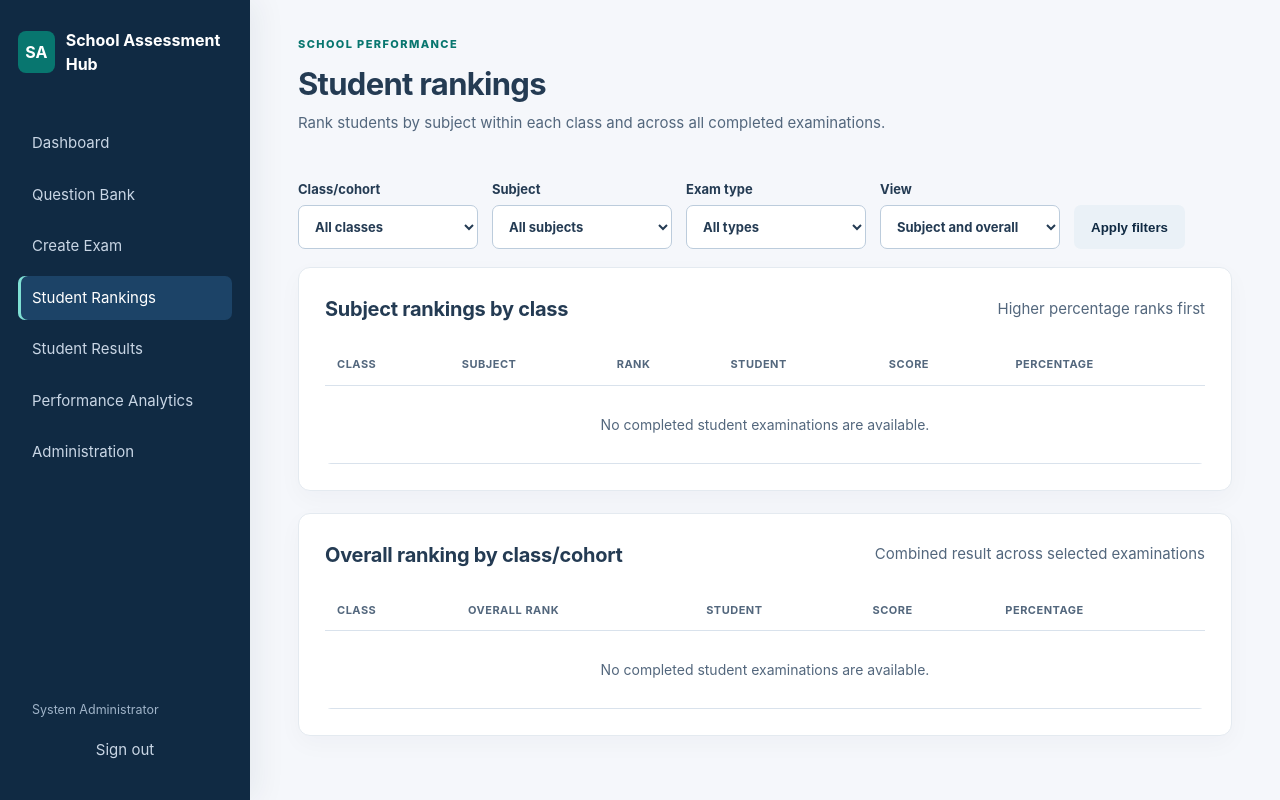
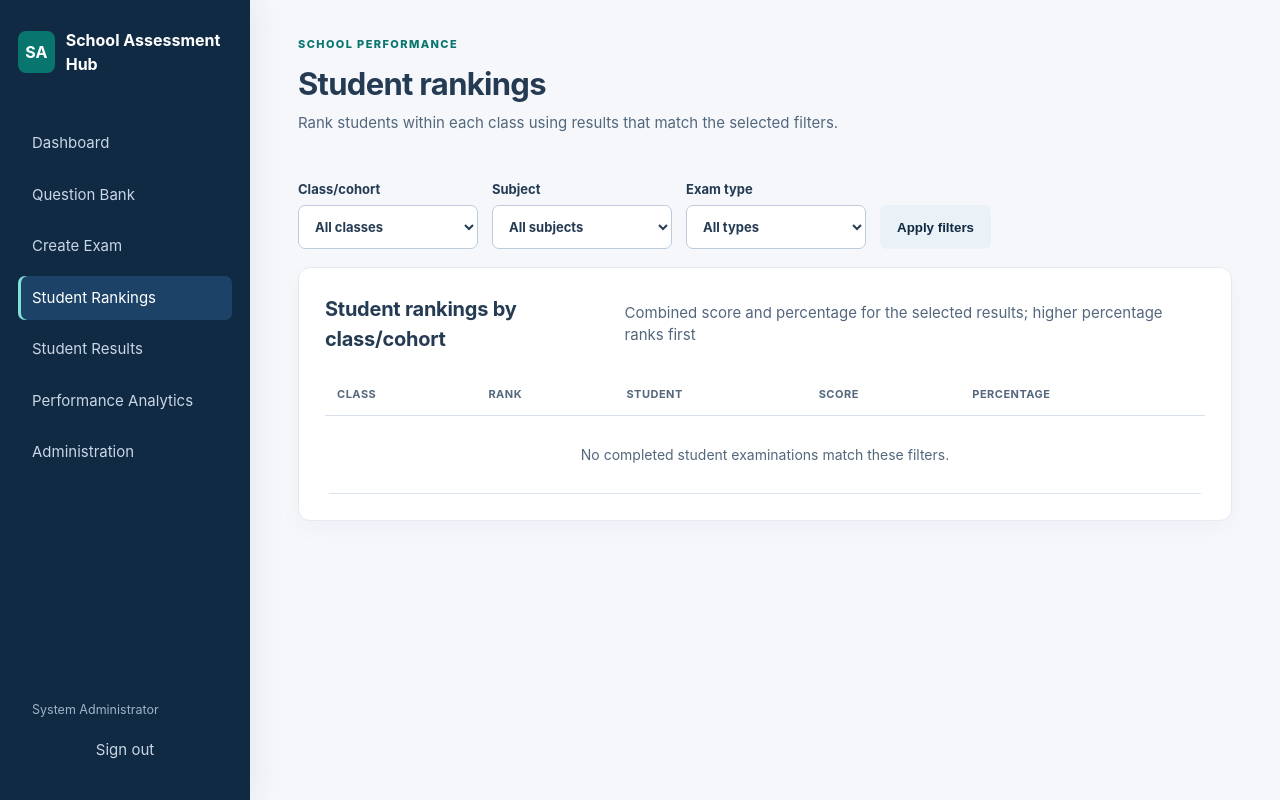
Before and after one commit to Firadwelt06/School-Assessment-Hub, a Flask app: page /rankings in a window 1280 px wide. Run offline with Flask 3, Linux system fonts and the light colour scheme; the visitor is signed in with stand-in values (Sample User, id 1); data comes from the database, SQL or seed files in the repository; data that the repository does not hold is empty.

Commit message:
feat: enhance student rankings and results filtering, update UI elements, and improve documentation

```diff
--- a/app.py
+++ b/app.py
@@ -625,7 +625,7 @@ def class_arm_options():
 
 
 def class_matches(value, selected):
-    return not selected or value == selected or class_group(value) == class_group(selected)
+    return not selected or value == selected or class_group(value) == selected
 
 
 def normalized_name(value):
@@ -896,7 +896,6 @@ def ranking_tables():
     class_filter = request.args.get("class_name", "").strip()
     subject_filter = request.args.get("subject", "").strip()
     exam_type_filter = request.args.get("exam_type", "").strip()
-    ranking_scope = request.args.get("scope", "all")
     rows = [
         {**dict(row), "class_group": class_group(row["class_name"])}
         for row in rows
@@ -916,22 +915,13 @@ def ranking_tables():
     if exam_type_filter in EXAM_TYPES:
         rows = [row for row in rows if row["exam_type"] == exam_type_filter]
     if not rows:
-        return [], []
+        return []
     data = pd.DataFrame([dict(row) for row in rows])
     if class_filter and any(row["class_name"] != class_filter for row in rows):
         data["ranking_class"] = data["class_group"]
     else:
         data["ranking_class"] = data["class_name"]
     data["percentage"] = (data["score"] / data["total"] * 100).round(1)
-    subject = data.groupby(["ranking_class", "subject", "full_name"], as_index=False).agg(
-        score=("score", "sum"), total=("total", "sum")
-    )
-    subject = subject.rename(columns={"ranking_class": "class_name"})
-    subject["percentage"] = (subject["score"] / subject["total"] * 100).round(1)
-    subject["rank"] = subject.groupby(["class_name", "subject"])["percentage"].rank(
-        method="min", ascending=False
-    ).astype(int)
-    subject = subject.sort_values(["class_name", "subject", "rank", "full_name"])
     overall = data.groupby(["ranking_class", "full_name"], as_index=False).agg(
         score=("score", "sum"), total=("total", "sum")
     )
@@ -941,10 +931,7 @@ def ranking_tables():
         method="min", ascending=False
     ).astype(int)
     overall = overall.sort_values(["class_name", "rank", "full_name"])
-    return (
-        [] if ranking_scope == "overall" else subject.to_dict("records"),
-        [] if ranking_scope == "subject" else overall.to_dict("records"),
-    )
+    return overall.to_dict("records")
 
 
 @app.context_processor
@@ -1807,17 +1794,16 @@ def grant_rewrite(attempt_id):
 @app.route("/rankings")
 @login_required("admin", "teacher")
 def rankings():
-    subject_rows, overall_rows = ranking_tables()
+    overall_rows = ranking_tables()
     class_values = [row["class_name"] for row in query("SELECT DISTINCT class_name FROM users WHERE role='student' AND class_name != ''")]
     user = current_user()
     if user["role"] == "teacher":
         class_values = [name for name in class_values if name in teacher_classes(user)]
     return render_template(
-        "rankings.html", subject_rows=subject_rows, overall_rows=overall_rows,
+        "rankings.html", overall_rows=overall_rows,
         classes=sorted(set(class_values + [class_group(value) for value in class_values])),
         subjects=teacher_subjects(user) if user["role"] == "teacher" else [row["subject"] for row in query("SELECT DISTINCT subject FROM exams ORDER BY subject")],
         exam_types=EXAM_TYPES, exam_type_filter=request.args.get("exam_type", ""),
-        ranking_scope=request.args.get("scope", "all"),
         class_filter=request.args.get("class_name", ""), subject_filter=request.args.get("subject", ""),
     )
 
--- a/static/style.css
+++ b/static/style.css
@@ -22,7 +22,7 @@ input:focus-visible,select:focus-visible,textarea:focus-visible,button:focus-vis
 input:not([type="checkbox"]):not([type="radio"]),select,textarea{min-height:44px}
 .check,.pick,.radio-options label{min-height:44px}
 .table-wrap[tabindex="0"]{border-radius:6px}
-.attempt-progress{padding:16px 20px}.progress-heading{display:flex;justify-content:space-between;gap:12px;flex-wrap:wrap}.question-navigator{display:flex;gap:8px;flex-wrap:wrap;margin:12px 0}.question-navigator a{display:grid;place-items:center;min-width:44px;min-height:44px;border:1px solid var(--line);border-radius:7px;background:#fff;color:var(--navy);font-weight:700;text-decoration:none}.question-navigator a.answered{background:#e4f5ed;border-color:#28734b;color:#174d34}.question-navigator a.current{outline:3px solid #145b94;outline-offset:2px}.save-status{margin:0;color:var(--muted);font-size:13px}.cbt-question{scroll-margin-top:20px}
+.attempt-progress{padding:16px 20px}.progress-heading{display:flex;justify-content:space-between;gap:12px;flex-wrap:wrap}.question-navigation{margin:8px 0}.question-navigation summary{display:flex;min-height:48px;align-items:center;justify-content:space-between;gap:12px;padding:8px 14px;border:1px solid #8daec5;border-radius:8px;background:#f1f7fb;color:var(--navy);cursor:pointer;font-weight:700;list-style:none}.question-navigation summary::-webkit-details-marker{display:none}.question-navigation summary::after{content:"+";display:grid;flex:0 0 28px;width:28px;height:28px;place-items:center;border-radius:50%;background:var(--blue);color:#fff;font-size:20px;line-height:1}.question-navigation[open] summary::after{content:"−"}.question-navigation-prompt{color:var(--blue);font-size:13px}.question-navigator{display:flex;gap:8px;flex-wrap:wrap;margin:12px 0}.question-navigator a{display:grid;place-items:center;min-width:44px;min-height:44px;border:1px solid var(--line);border-radius:7px;background:#fff;color:var(--navy);font-weight:700;text-decoration:none}.question-navigator a.answered{background:#e4f5ed;border-color:#28734b;color:#174d34}.question-navigator a.current{outline:3px solid #145b94;outline-offset:2px}.save-status{margin:0;color:var(--muted);font-size:13px}.cbt-question{scroll-margin-top:20px}
 @media(max-width:800px){.admin-nav{position:relative}.section-title{align-items:flex-start;gap:12px;flex-wrap:wrap}.exam-row{align-items:flex-start;gap:12px}.exam-header{flex-wrap:wrap}.countdown{position:fixed;top:auto;right:10px;bottom:10px}.login-card{padding:26px}.submit-dialog-actions{display:grid}.submit-dialog-actions button{width:100%}}
 @media(max-width:650px){.exam-row-actions{justify-content:flex-start}}
 body:has(.cbt-form) main{padding-bottom:100px}
--- a/templates/rankings.html
+++ b/templates/rankings.html
@@ -1,7 +1,6 @@
 {% extends "base.html" %}
 {% block content %}
-<div class="topbar"><div><div class="eyebrow">SCHOOL PERFORMANCE</div><h1>Student rankings</h1><p class="muted">Rank students by subject within each class and across all completed examinations.</p></div></div>
-<form class="filter-bar inline-filters" aria-label="Filter student rankings"><label>Class/cohort<select name="class_name"><option value="">All classes</option>{% for class_name in classes %}<option value="{{ class_name }}" {% if class_filter == class_name %}selected{% endif %}>{{ class_name }}{% if class_name|length < 5 %} (combined cohort){% endif %}</option>{% endfor %}</select></label><label>Subject<select name="subject"><option value="">All subjects</option>{% for subject in subjects %}<option value="{{ subject }}" {% if subject_filter == subject %}selected{% endif %}>{{ subject }}</option>{% endfor %}</select></label><label>Exam type<select name="exam_type"><option value="">All types</option>{% for exam_type in exam_types %}<option value="{{ exam_type }}" {% if exam_type_filter == exam_type %}selected{% endif %}>{{ exam_type|capitalize }}</option>{% endfor %}</select></label><label>View<select name="scope"><option value="all" {% if ranking_scope == 'all' %}selected{% endif %}>Subject and overall</option><option value="subject" {% if ranking_scope == 'subject' %}selected{% endif %}>Subject only</option><option value="overall" {% if ranking_scope == 'overall' %}selected{% endif %}>Overall only</option></select></label><button class="button secondary" type="submit">Apply filters</button></form>
-{% if ranking_scope != 'overall' %}<section class="panel"><div class="section-title"><h2 id="subject-rankings-title">Subject rankings by class</h2><span class="muted">Higher percentage ranks first</span></div><div class="table-wrap" role="region" aria-labelledby="subject-rankings-title" tabindex="0"><table><caption class="sr-only">Subject rankings by class, with student names, scores, and percentages</caption><thead><tr><th scope="col">Class</th><th scope="col">Subject</th><th scope="col">Rank</th><th scope="col">Student</th><th scope="col">Score</th><th scope="col">Percentage</th></tr></thead><tbody>{% for row in subject_rows %}<tr><td>{{ row.class_name or 'Unassigned' }}</td><td>{{ row.subject }}</td><td><strong>{{ row.rank }}</strong></td><td>{{ row.full_name }}</td><td>{{ row.score }}/{{ row.total }}</td><td>{{ row.percentage }}%</td></tr>{% else %}<tr><td colspan="6" class="empty">No completed student examinations are available.</td></tr>{% endfor %}</tbody></table></div></section>{% endif %}
-{% if ranking_scope != 'subject' %}<section class="panel"><div class="section-title"><h2 id="overall-rankings-title">Overall ranking by class/cohort</h2><span class="muted">Combined result across selected examinations</span></div><div class="table-wrap" role="region" aria-labelledby="overall-rankings-title" tabindex="0"><table><caption class="sr-only">Overall student rankings by class, with scores and percentages</caption><thead><tr><th scope="col">Class</th><th scope="col">Overall rank</th><th scope="col">Student</th><th scope="col">Score</th><th scope="col">Percentage</th></tr></thead><tbody>{% for row in overall_rows %}<tr><td>{{ row.class_name or 'Unassigned' }}</td><td><strong>{{ row.rank }}</strong></td><td>{{ row.full_name }}</td><td>{{ row.score }}/{{ row.total }}</td><td>{{ row.percentage }}%</td></tr>{% else %}<tr><td colspan="5" class="empty">No completed student examinations are available.</td></tr>{% endfor %}</tbody></table></div></section>{% endif %}
+<div class="topbar"><div><div class="eyebrow">SCHOOL PERFORMANCE</div><h1>Student rankings</h1><p class="muted">Rank students within each class using results that match the selected filters.</p></div></div>
+<form class="filter-bar inline-filters" aria-label="Filter student rankings"><label>Class/cohort<select name="class_name"><option value="">All classes</option>{% for class_name in classes %}<option value="{{ class_name }}" {% if class_filter == class_name %}selected{% endif %}>{{ class_name }}{% if class_name|length < 5 %} (combined cohort){% endif %}</option>{% endfor %}</select></label><label>Subject<select name="subject"><option value="">All subjects</option>{% for subject in subjects %}<option value="{{ subject }}" {% if subject_filter == subject %}selected{% endif %}>{{ subject }}</option>{% endfor %}</select></label><label>Exam type<select name="exam_type"><option value="">All types</option>{% for exam_type in exam_types %}<option value="{{ exam_type }}" {% if exam_type_filter == exam_type %}selected{% endif %}>{{ exam_type|capitalize }}</option>{% endfor %}</select></label><button class="button secondary" type="submit">Apply filters</button></form>
+<section class="panel"><div class="section-title"><h2 id="rankings-title">Student rankings by class/cohort</h2><span class="muted">Combined score and percentage for the selected results; higher percentage ranks first</span></div><div class="table-wrap" role="region" aria-labelledby="rankings-title" tabindex="0"><table><caption class="sr-only">Student rankings by class, with combined scores and percentages for results matching the selected filters</caption><thead><tr><th scope="col">Class</th><th scope="col">Rank</th><th scope="col">Student</th><th scope="col">Score</th><th scope="col">Percentage</th></tr></thead><tbody>{% for row in overall_rows %}<tr><td>{{ row.class_name or 'Unassigned' }}</td><td><strong>{{ row.rank }}</strong></td><td>{{ row.full_name }}</td><td>{{ row.score }}/{{ row.total }}</td><td>{{ row.percentage }}%</td></tr>{% else %}<tr><td colspan="5" class="empty">No completed student examinations match these filters.</td></tr>{% endfor %}</tbody></table></div></section>
 {% endblock %}
```
Also changed, not shown: PILOT-AND-SCHOOL-OUTREACH.md (+2 -1 lines), templates/take_exam.html (+6 -3 lines), tests/test_question_submission_admin.py (+121 -0 lines), README.md, 1 other file.
